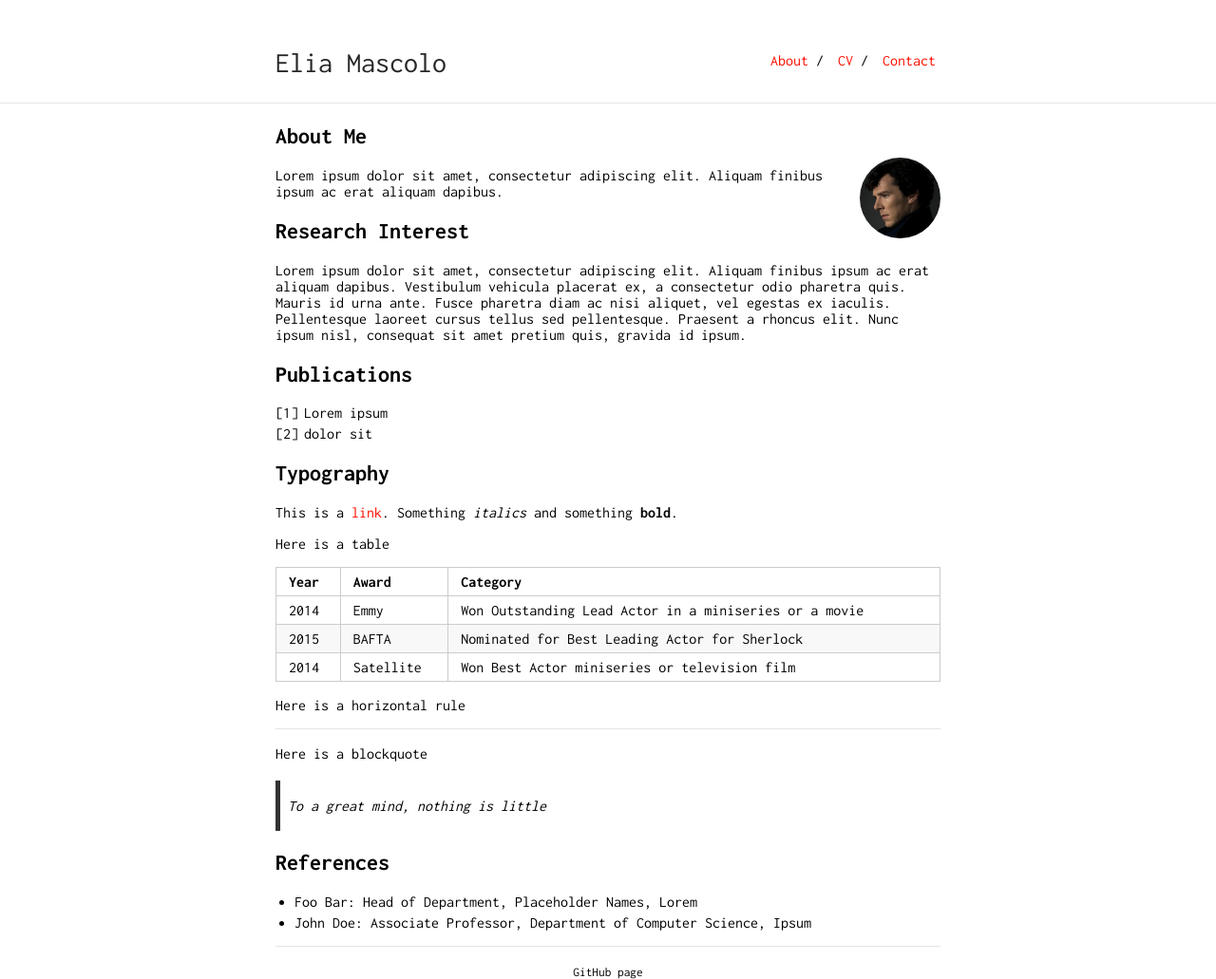
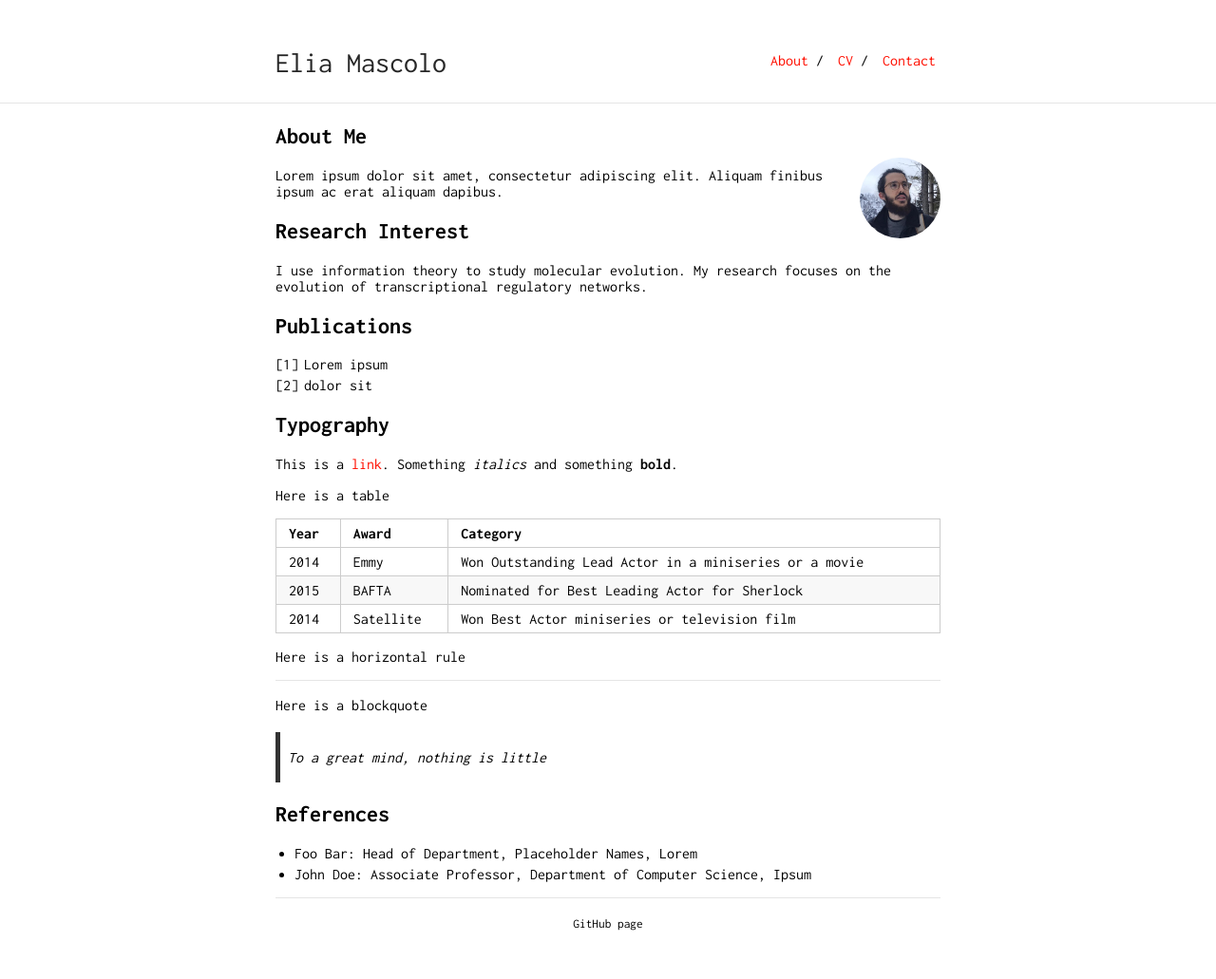
Before and after one commit to eliamascolo/eliamascolo.github.io, a Jekyll site: the page built from index.md, in a window 1280 px wide. Shown: the whole page at 95% size. Built offline with Jekyll 4.4.1, drawn with Linux system fonts in a browser that asks for light colours; our own code applies the rules of GitHub Pages for plain Markdown files; after the commit the page ends 980 px from its top, so only the background shows below that.

```diff
--- a/index.md
+++ b/index.md
@@ -4,13 +4,14 @@ layout: default
 
 ## About Me
 
-<img class="profile-picture" src="sherlock.jpg">
+<img class="profile-picture" src="profile_picture_mountain.jpg">
 
 Lorem ipsum dolor sit amet, consectetur adipiscing elit. Aliquam finibus ipsum ac erat aliquam dapibus.
 
 ## Research Interest
 
-Lorem ipsum dolor sit amet, consectetur adipiscing elit. Aliquam finibus ipsum ac erat aliquam dapibus. Vestibulum vehicula placerat ex, a consectetur odio pharetra quis. Mauris id urna ante. Fusce pharetra diam ac nisi aliquet, vel egestas ex iaculis. Pellentesque laoreet cursus tellus sed pellentesque. Praesent a rhoncus elit. Nunc ipsum nisl, consequat sit amet pretium quis, gravida id ipsum.
+I use information theory to study molecular evolution. My research focuses on the evolution of transcriptional regulatory networks.
+
 
 ## Publications
 
```
Also changed, not shown: contact.md (+7 -14 lines), profile_picture_mountain.jpg (added).
